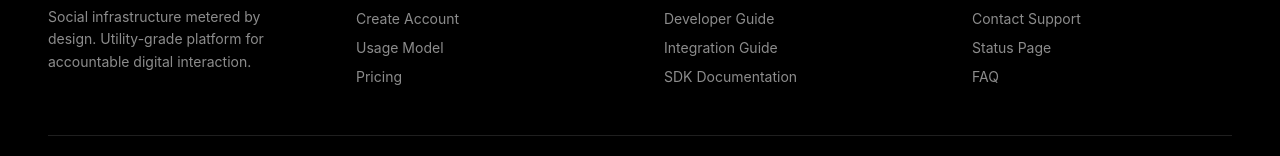
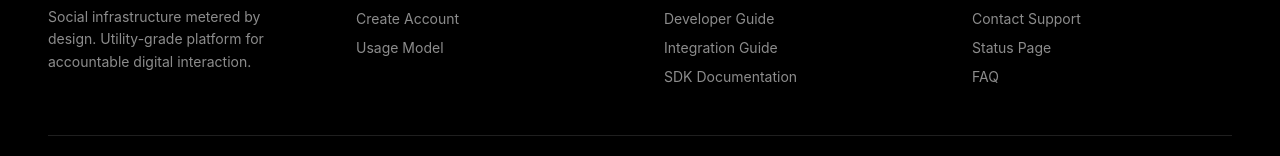
Before and after one commit to oldwestsolutions/oldoldwest, a Next.js app: page / in a window 1280 px wide. Shown: the part 6016-6172 px from the top of the page. Built offline with nearby package versions, Linux system fonts and the light colour scheme.

Commit message:
Remove Pricing link from footer

```diff
--- a/src/app/page.tsx
+++ b/src/app/page.tsx
@@ -911,7 +911,6 @@ export default function Home() {
               <Link href="/access-network" style={{ color: '#8c8c8c', fontSize: 14, display: 'block' }}>Access Network</Link>
               <Link href="/create-account" style={{ color: '#8c8c8c', fontSize: 14, display: 'block' }}>Create Account</Link>
               <Link href="/usage-model" style={{ color: '#8c8c8c', fontSize: 14, display: 'block' }}>Usage Model</Link>
-              <Link href="/pricing" style={{ color: '#8c8c8c', fontSize: 14, display: 'block' }}>Pricing</Link>
             </Space>
           </Col>
 
```
